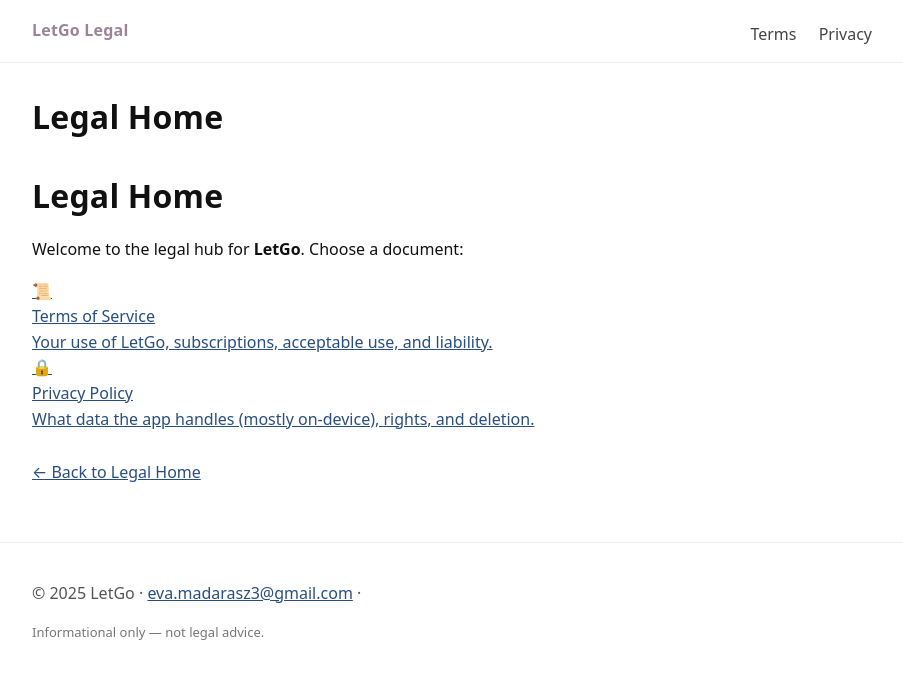
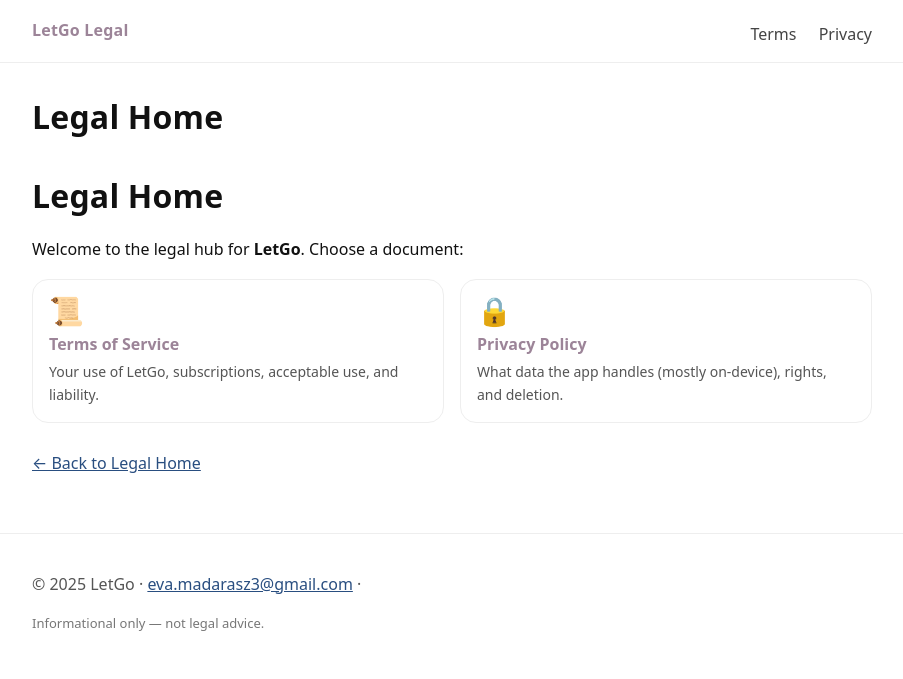
Before and after one commit to EvaM3/letgo-terms, a Jekyll site: the page built from index.md, in a window 1280 px wide. Shown: the top 679 px of the page, without its empty margins (188-1091 px from the left). Built offline with Jekyll 4.4.1, drawn with Linux system fonts in a browser that asks for light colours.

Commit message:
Update site.css
Added colors

```diff
--- a/assets/css/site.css
+++ b/assets/css/site.css
@@ -48,3 +48,25 @@ a{color:#294e80} a:hover{text-decoration:underline}
   .wrap{max-width:100%; padding:0}
   body{color:#000}
 }
+/* --- Legal Home cards --- */
+.legal-grid{
+  display:grid;
+  grid-template-columns: repeat(auto-fit, minmax(260px, 1fr));
+  gap:16px; margin-top:12px;
+}
+.legal-card{
+  display:block; padding:16px; border:1px solid var(--line, #eee); border-radius:16px;
+  text-decoration:none; background:#fff;
+  transition:transform .12s ease, box-shadow .12s ease, border-color .12s ease;
+}
+.legal-card:hover{ transform:translateY(-2px); box-shadow:0 6px 18px rgba(0,0,0,.06); border-color:#dfe6ef; }
+.legal-card .emoji{ font-size:28px; line-height:1; margin-bottom:8px }
+.legal-card .title{ font-weight:700; margin-bottom:4px; color: var(--brand, #9C8498) }
+.legal-card .desc{ color:#555; font-size:14px }
+
+/* dark mode */
+@media (prefers-color-scheme:dark){
+  .legal-card{ background:#0f1116; border-color:#1c1f26 }
+  .legal-card:hover{ border-color:#26324a; box-shadow:0 6px 18px rgba(0,0,0,.4) }
+  .legal-card .desc{ color:#b7c0cf }
+}
```
